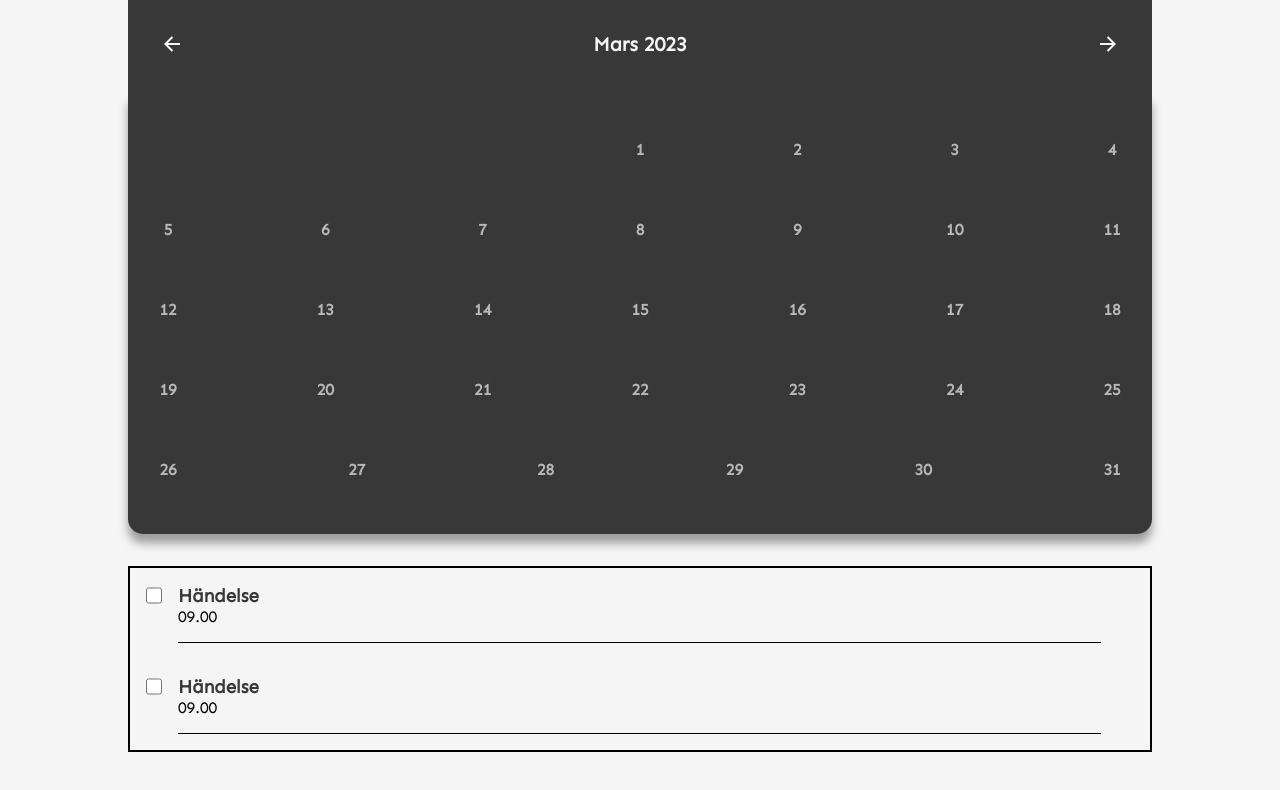
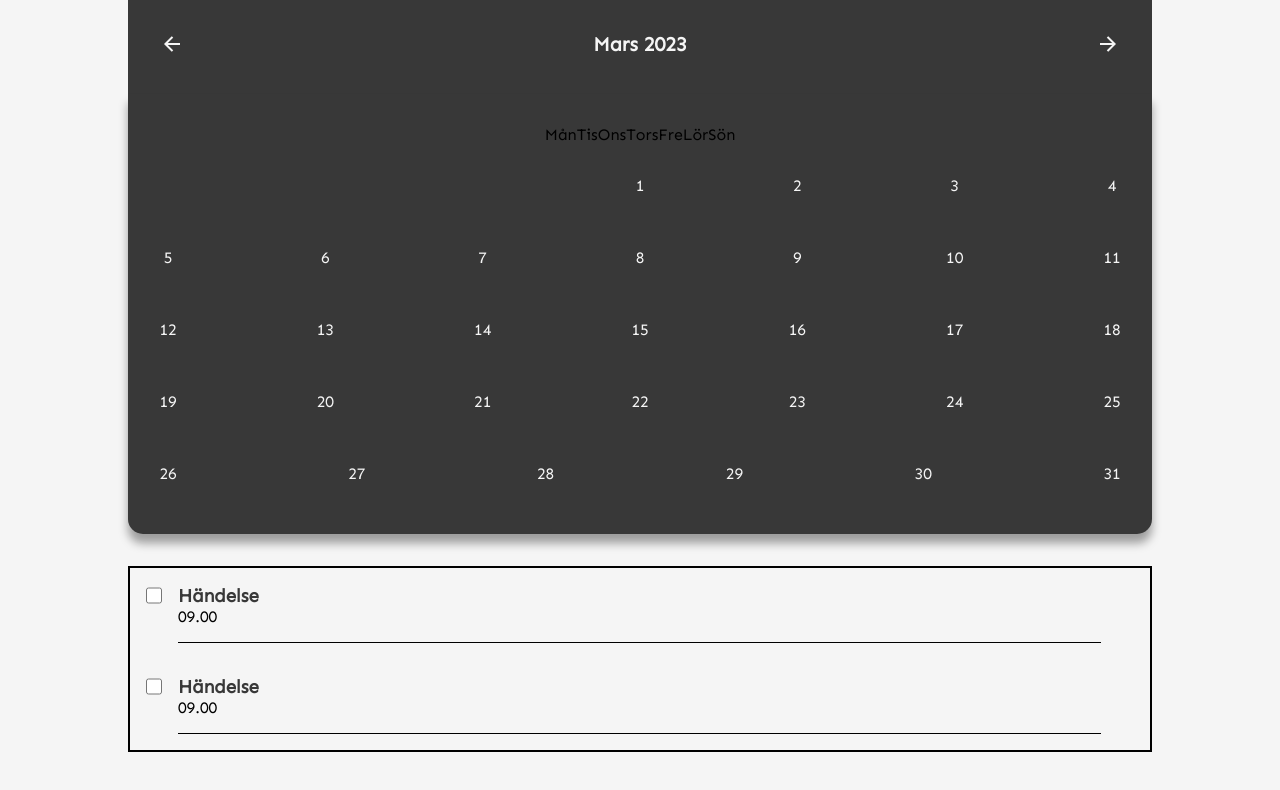
Before and after one commit to MalinJ123/calendar-app, a plain HTML site: page Index.html in a window 1280 px wide. Drawn offline with nearby package versions, Linux system fonts and the light colour scheme.

Commit message:
veckodagar

```diff
--- a/script.js
+++ b/script.js
@@ -67,6 +67,30 @@ function generateACalendar(){
 		"Juli", "Augusti", "September", "Oktober", "November", "December"
 	]
 
+
+
+	const days = [
+		"Mån", "Tis", "Ons", "Tors", "Fre", "Lör", "Sön"
+	]
+
+	const weekDays = document.createElement('div')
+	weekDays.setAttribute('class', 'week__days')
+
+	days.forEach((day) => {
+		const span = document.createElement('span')
+		span.innerText = day;
+		weekDays.append(span)
+	})
+
+	calendarSection.append(weekDays)
+
+
+
+
+
+
+
+
 	console.log('nu provar jag generateACalender funktionen ')
 	let date = new Date() //dag, månad, år + tidzon
 	let month = date.getMonth()
--- a/style.css
+++ b/style.css
@@ -185,9 +185,8 @@ body{
   width: 40px;
   height: 40px;
   border-radius: 50%;
-  font-weight: bold;
   cursor: pointer;
-  color: rgba(255, 255, 255, 0.645);
+  color:var(--offwhite)
 
 }
 .day:hover {
```
